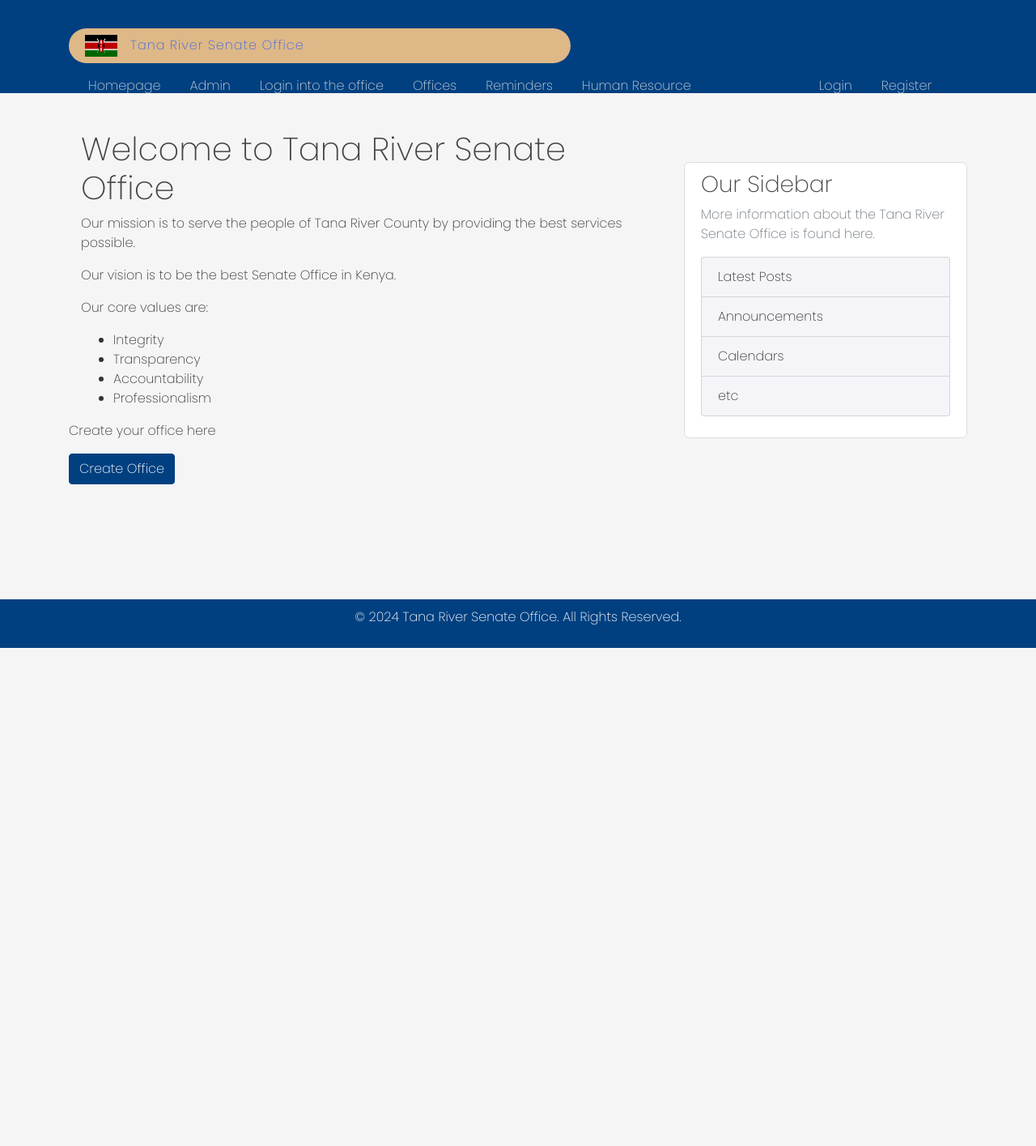
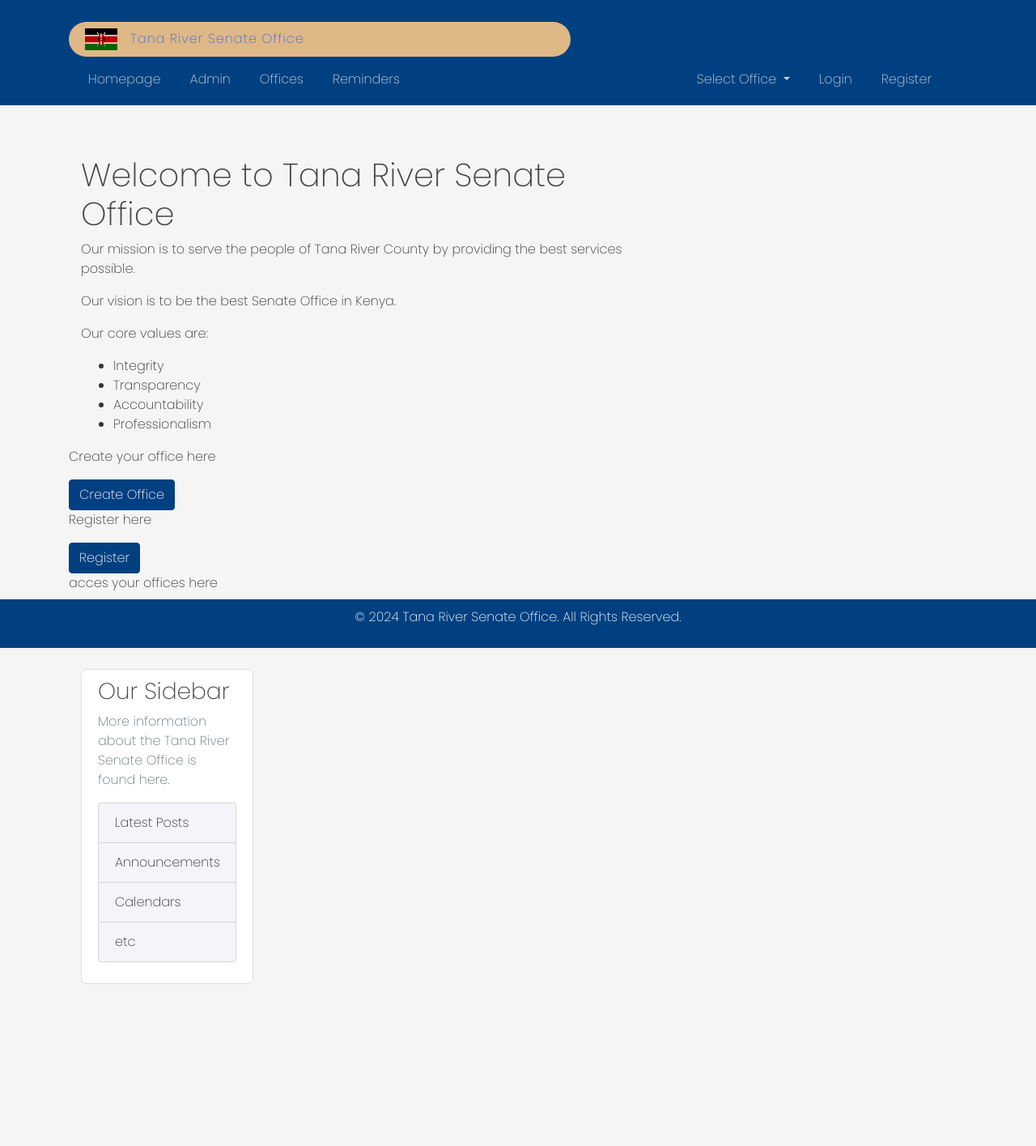
Before and after one commit to Isiji/Tana-R, a Flask app: page / in a window 1280 px wide. Shown: the whole page at 81% size. Before the commit the page ends 800 px from the top, so only its background shows below. Run offline with Flask 3, Linux system fonts and the light colour scheme; tables that the repository leaves empty hold one stand-in row (values such as "Sample post").

Commit message:
intergrated javascript for fetching offices

```diff
--- a/Tana/offices/routes.py
+++ b/Tana/offices/routes.py
@@ -1,6 +1,6 @@
 #!/usr/bin/python3
 """Routes for the app"""
-from flask import Blueprint, request, flash, render_template, redirect, url_for, session
+from flask import Blueprint, request,jsonify, flash, render_template, redirect, url_for, session
 from Tana.models.funcategory import FunctionCategory
 from Tana.models.offices import Offices
 from Tana.offices.forms import OfficeForm, LoginOfficeForm
@@ -20,8 +20,8 @@ def create_office():
         office = Offices(office_name=form.office_name.data, office_location=form.office_location.data, office_description=form.office_description.data, email=form.email.data, office_manager=form.office_manager.data)
         db_storage.new(office)
         db_storage.save()
-        flash(f'Your office has been created! You are now able to log in', 'success')
-        return redirect(url_for('main.login'))
+        flash(f'Your office has been created! You are now able to view office details', 'success')
+        return redirect(url_for('offices.office_dashboard'))
     return render_template('create_office.html', title='Create Office', form=form)
 
 
@@ -49,3 +49,36 @@ def office_dashboard():
     else:
         logging.error('Office not found. error number 2')
         return redirect(url_for('main.login'))
+
+#create a route for accesing a specific office by name of the office
+@offices.route('/office/<string:office_name>', methods=['POST', 'GET'], strict_slashes=False)
+def office(office_name):
+    """route for the office dashboard"""
+    office = db_storage.get(Offices, office_name=office_name)
+    if office:
+        office_name = office.office_name
+        office_location = office.office_location
+        office_description = office.office_description
+        office_manager = office.office_manager
+        email = office.email
+        return render_template('office.html', title='Office Dashboard',office=office, office_name=office_name, office_location=office_location, office_description=office_description, office_manager=office_manager, email=email)
+    else:
+        logging.error('Office not found. error number 3')
+        return redirect(url_for('main.home'))
+
+
+#function that serves offices as list
+@offices.route('/offices_list', methods=['GET'])
+def get_offices_list():
+    """Route to fetch the list of office names"""
+    try:
+        offices = db_storage.all(Offices)  # Fetch all offices from the database
+        print(f"Offices fetched: {offices}")  # Debug statement to check the data
+        if not offices:
+            return jsonify([])  # Return an empty list if no offices are found
+        office_names = [office.office_name for office in offices.values()]
+        return jsonify(office_names)
+    except Exception as e:
+        # Log the exception if there's an error
+        logging.error(f"Error fetching offices: {e}")
+        return jsonify([]), 500
--- a/Tana/static/styles/main.css
+++ b/Tana/static/styles/main.css
@@ -5,7 +5,7 @@ body {
     font-family: 'Poppins', Arial, sans-serif;
     background: whitesmoke;
     color: #333;
-    margin-top: 10rem; /* Adjusted to account for the fixed header */
+    margin-top: 12rem; /* Adjusted to account for the fixed header */
     margin-bottom: 10rem;
 }
 
@@ -23,7 +23,7 @@ h1, h2, h3, h4, h5, h6 {
     position: fixed;
     top: 0;
     width: 100%;
-    height: 115px;
+    height: 130px;
     z-index: 1000; /* Ensure it stays on top */
 }
 
@@ -165,7 +165,7 @@ footer {
 
 .content .textBox a {
     display: inline-block;
-    margin-top: 15px;
+    margin-top: 7px;
     padding: 8px 20px;
     background: burlywood;
     color: royalblue;
--- a/Tana/templates/home.html
+++ b/Tana/templates/home.html
@@ -17,5 +17,14 @@
 <div>
     <p>Create your office here</p>
     <a href="{{ url_for('offices.create_office') }}" class="btn btn-primary">Create Office</a>
+
 </div>
+<div>
+    <p>Register here</p>
+    <a href="{{ url_for('Users.register') }}" class="btn btn-primary">Register</a>
+</div>
+<div>
+    <p>acces your offices here</p>
+    <a href="{{ url_for('offices.office', office_name='OfficeName') }}" class="btn btn-primary">OfficeName</a>
+
 {% endblock %}
--- a/Tana/templates/layout.html
+++ b/Tana/templates/layout.html
@@ -30,12 +30,18 @@
           <ul class="navbar-nav mr-auto">
             <li class="nav-item"><a class="nav-link" href="/">Homepage</a></li>
             <li class="nav-item"><a class="nav-link" href="/admin">Admin</a></li>
-            <li class="nav-item"><a class="nav-link" href="/login_office">Login into the office</a></li>
             <li class="nav-item"><a class="nav-link" href="/office_dashboard">Offices</a></li>
             <li class="nav-item"><a class="nav-link" href="/reminders">Reminders</a></li>
-            <li class="nav-item"><a class="nav-link" href="/humanresource">Human Resource</a></li>
           </ul>
           <ul class="navbar-nav">
+            <li class="nav-item dropdown">
+              <a class="nav-link dropdown-toggle" href="#" id="officeDropdown" role="button" data-toggle="dropdown" aria-haspopup="true" aria-expanded="false">
+                Select Office
+              </a>
+              <div class="dropdown-menu" aria-labelledby="officeDropdown" id="officeDropdownMenu">
+                <a class="dropdown-item" href="#">Loading...</a>
+              </div>
+            </li>
             {% if current_user.is_authenticated %}
               <li class="nav-item"><a class="nav-link" href="/logout">Logout</a></li>
             {% else %}
@@ -82,5 +88,30 @@
   <script src="https://code.jquery.com/jquery-3.3.1.slim.min.js" integrity="sha384-q8i/X+965DzO0rT7abK41JStQIAqVgRVzpbzo5smXKp4YfRvH+8abtTE1Pi6jizo" crossorigin="anonymous"></script>
   <script src="https://cdn.jsdelivr.net/npm/popper.js@1.14.7/dist/umd/popper.min.js" integrity="sha384-UO2eT0CpHqdSJQ6hJty5KVphtPhzWj9WO1clHTMGa3JDZwrnQq4sF86dIHNDz0W1" crossorigin="anonymous"></script>
   <script src="https://cdn.jsdelivr.net/npm/bootstrap@4.3.1/dist/js/bootstrap.min.js" integrity="sha384-JjSmVgyd0p3pXB1rRibZUAYoIIy6OrQ6VrjIEaFf/nJGzIxFDsf4x0xIM+B07jRM" crossorigin="anonymous"></script>
+  <script>
+    // Fetch office names and populate the dropdown
+    async function fetchOfficeNames() {
+      try {
+        const response = await fetch('/offices_list');
+        const officeNames = await response.json();
+        const officeDropdownMenu = document.getElementById('officeDropdownMenu');
+        officeDropdownMenu.innerHTML = ''; // Clear loading text
+        officeNames.forEach((officeName) => {
+          const anchor = document.createElement('a');
+          anchor.className = 'dropdown-item';
+          anchor.href = `/office/${officeName}`;
+          anchor.textContent = officeName;
+          officeDropdownMenu.appendChild(anchor);
+        });
+      } catch (error) {
+        console.error('Error fetching office names:', error);
+        const officeDropdownMenu = document.getElementById('officeDropdownMenu');
+        officeDropdownMenu.innerHTML = '<a class="dropdown-item" href="#">Error loading offices</a>';
+      }
+    }
+
+    // Call the function to populate the dropdown menu when the page loads
+    document.addEventListener('DOMContentLoaded', fetchOfficeNames);
+  </script>
 </body>
 </html>
```
Also changed, not shown: Tana/templates/selectoffice.html (added).
